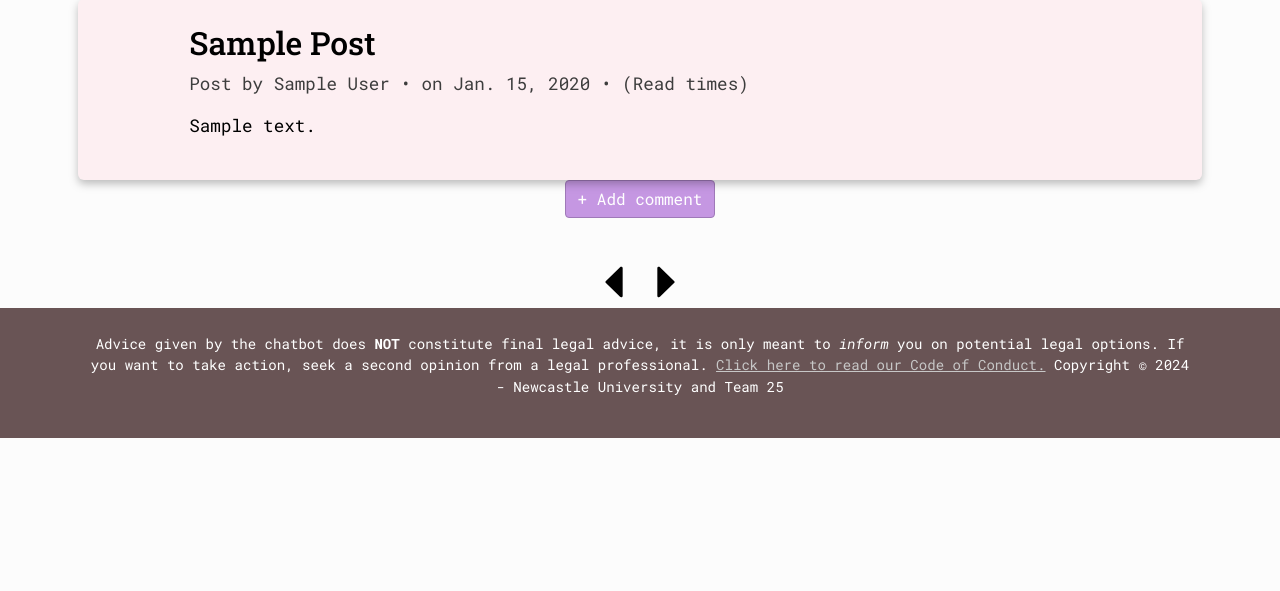
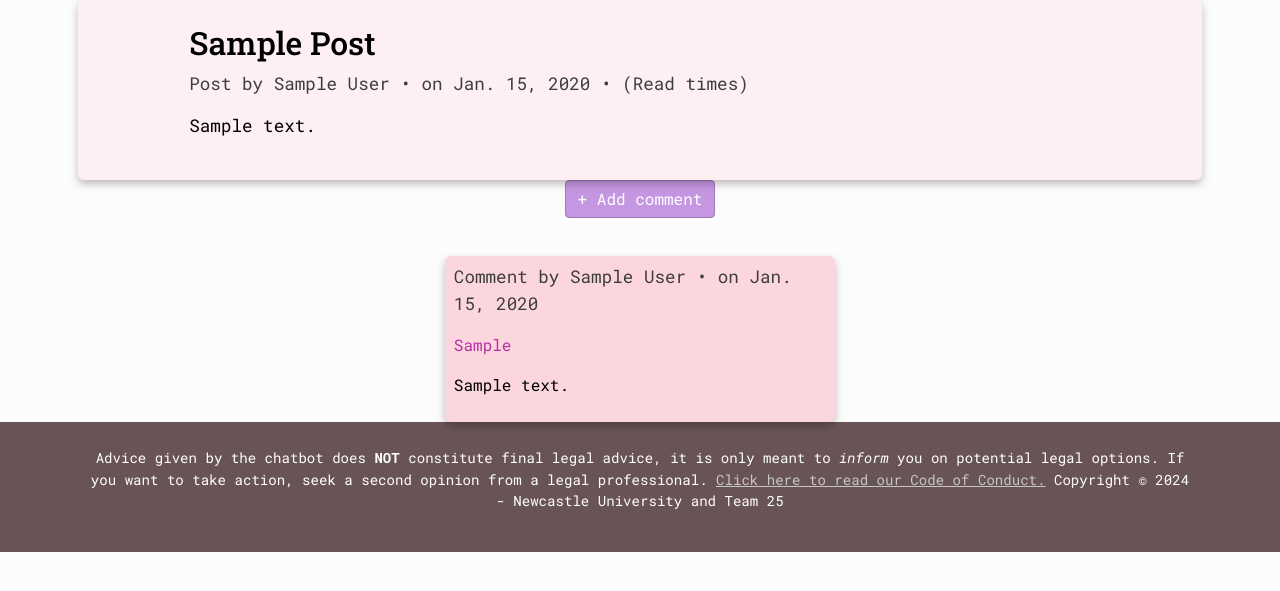
Before and after one commit to GeorgeTsakoumakis/cyber-justitia, a Django app: template forum/templates/forumpost.html in a window 1280 px wide. Shown: the part 164-755 px from the top of the page. Run offline with Django 5.2, Linux system fonts and the light colour scheme; the template is opened without the code that fills it: values that come from a table or form of the project are taken from there, others are empty; tables that the repository leaves empty hold one stand-in row (values such as "Sample post"); some libraries are stand-ins or nearby versions.

Commit message:
experimental: attempt to add JavaScript to Add comment button, NEEDS FIX!

```diff
--- a/forum/templates/forumpost.html
+++ b/forum/templates/forumpost.html
@@ -5,7 +5,8 @@
 {% block content %}
     <div class="main-box" style="text-indent: 8%">
         <h2 style="color: black">{{ post.title|title }}</h2>
-            <p style="color: #3d3d3d">Post by {{ post.user.first_name }} {{ post.user.last_name }} • on {{ post.created_at|date }} • (Read {% get_hit_count for post %} times)</p>
+        <p style="color: #3d3d3d">Post by {{ post.user.first_name }} {{ post.user.last_name }} •
+            on {{ post.created_at|date }} • (Read {% get_hit_count for post %} times)</p>
         <p style="color: black">{{ post.text|safe }}</p>
     </div>
 
@@ -13,6 +14,34 @@
         <div class="col">
             <button type="button" class="btn btn-primary">+ Add comment</button>
         </div>
+    </div>
+    <div id="comment-form-template" style="display: none;">
+        <form method="POST" action="{% url 'create_comment' post.slug %}">
+            {% csrf_token %}
+            <div class="input-group mb-3">
+                <textarea id="{{ comment_form.comment.id_for_label }}"
+                          name="{{ comment_form.comment.html_name }}"
+                          class="form-control" placeholder="Enter your comment here..."
+                          aria-label="comment-body" aria-describedby="basic-addon1" required>
+                </textarea>
+            </div>
+            <button id="submit-comment" type="submit" class="btn btn-success">Submit Comment</button>
+            <button id="cancel-comment" type="button" class="btn btn-secondary" onclick="removeForm(this)">Cancel</button>
+        </form>
+    </div>
+    <div id="comment-container">
+        {% for comment in comments %}
+            <div class="main-box" style="background-color: #FCD6DD">
+            <!-- TODO: Add upvote/downvote-->
+                <p style="color: #3d3d3d;">Comment by {{ comment.user.first_name }} {{ comment.user.last_name }} •
+                    on {{ comment.created_at|date }}</p>
+                    <!-- If user is professional, display flair -->
+                    {% if comment.user.is_professional %}
+                        <p style="color: #B72FA6; font-size: 12pt">{{ comment.user.flair }}</p>
+                    {% endif %}
+                <p style="color: black; font-size: 12pt">{{ comment.text|safe }}</p>
+            </div>
+        {% endfor %}
     </div>
 
     {#        <div id="comment1" class="main-box" style="background-color: #FCD6DD">#}
@@ -29,11 +58,26 @@
     {#            <p style="color: black; font-size: 12pt">{{comment}}</p>#}
     {#        </div>#}
 
-
-        <div class="row justify-content-center">
-            <div class="col-12 d-flex justify-content-between">
-                <img id="back" style="width: 52px; fill: black; rotate:180deg;" src="{% static 'arrow.svg' %}">
-                <img id="forward" style="width: 52px; fill: black;" src={% static 'arrow.svg' %}>
-            </div>
-        </div>
+    <script>
+    {#function addCommentForm() {#}
+    {#    let template = document.getElementById('comment-form-template').cloneNode(true);#}
+    {#    template.style.display = 'block';#}
+    {#    template.id = ''; // Clear the ID so we can add multiple forms#}
+    {##}
+    {#    let container = document.getElementById('comment-container');#}
+    {#    container.appendChild(template); // Add the form to the container#}
+    {# } #}
+    {##}
+    {#function removeForm(button) {#}
+    {#    let form = button.closest('form');#}
+    {#    form.remove();#}
+    {# } #}
+    document.getElementById('submit-comment').onclick = function() {
+        let form = document.createElement('div');
+        form.innerHTML = document.getElementById('comment-form-template').innerHTML;
+        form.style.display = 'block';
+        form.id = '';
+        document.getElementById('comment-container').appendChild(form);
+    }
+    </script>
 {% endblock %}
```
Lines whose indentation alone changed are shown as unchanged.
